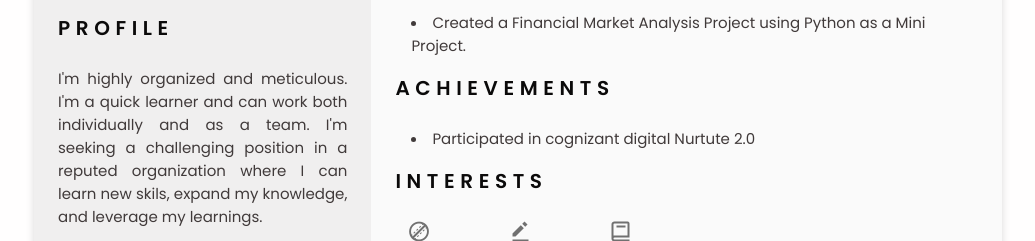
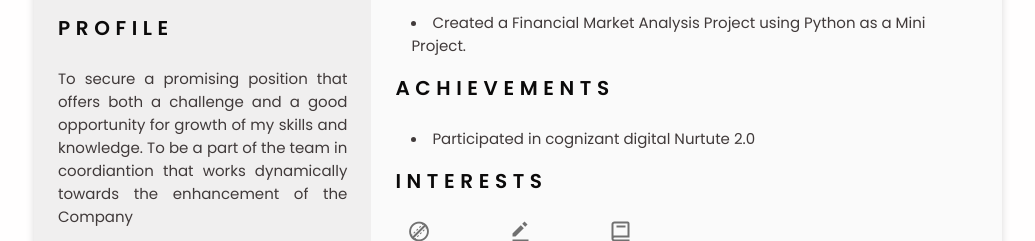
Before and after one commit to Maheshadem/Mahesh-Kumar-Reddy, a plain HTML site: page index.html in a window 1280 px wide. Shown: the part 544-785 px from the top of the page, without its empty margins (122-1157 px from the left). Drawn offline with nearby package versions, Linux system fonts and the light colour scheme.

Commit message:
Update index.html

```diff
--- a/index.html
+++ b/index.html
@@ -130,7 +130,7 @@
                     <section class="profile section" id="profile">
                         <h2 class="section-title">Profile</h2>
 
-                        <p align="justify">I'm highly organized and meticulous. I'm a quick learner and can work both individually and as a team. I'm seeking a challenging position in a reputed organization where I can learn new skils, expand my knowledge, and leverage my learnings.</p>
+                        <p align="justify">To secure a promising position that offers both a challenge and a good opportunity for growth of my skills and knowledge. To be a part of the team in coordiantion that works dynamically towards the enhancement of the Company</p>
                     </section>
 
                     <!--========== EDUCATION ==========-->
```
